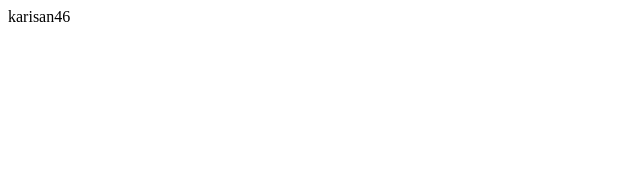
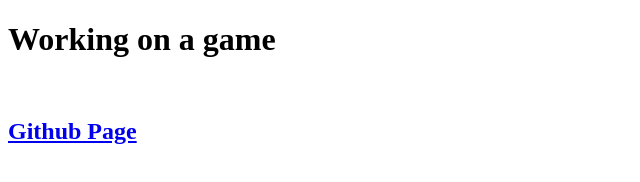
Before and after one commit to karisan46/karisan46.github.io, a plain HTML site: page index.html in a window 1280 px wide. Shown: the whole page, without its empty margins (0-640 px from the left). Drawn offline with Linux system fonts and the light colour scheme.

Commit message:
website update

```diff
--- a/index.html
+++ b/index.html
@@ -1,9 +1,18 @@
 <!doctype html>
 <html>
   <head>
+    <meta charset="utf-8">
+    <link href="styles.css" rel="stylesheet">
     <title>karisan46</title>
+
   </head>
   <body>
-    karisan46
+    <div class="aboutMe">
+      <h1> Working on a game</h1>
+      <br>
+    </div>
+    <div class="moreInfo">
+     <h2><a target="blank" class="githubLink" href="https://github.com/karisan46">Github Page</a></div></h2>
+    </div>
   </body>
 </html>
```
